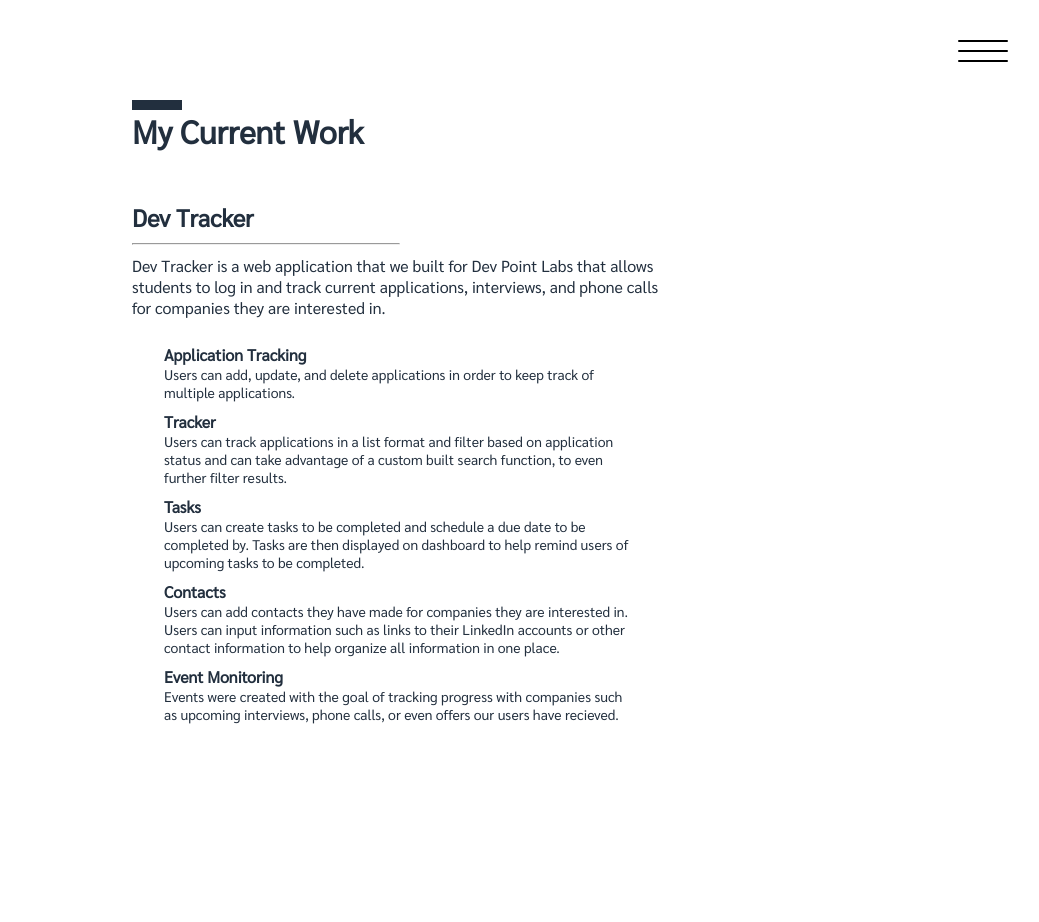
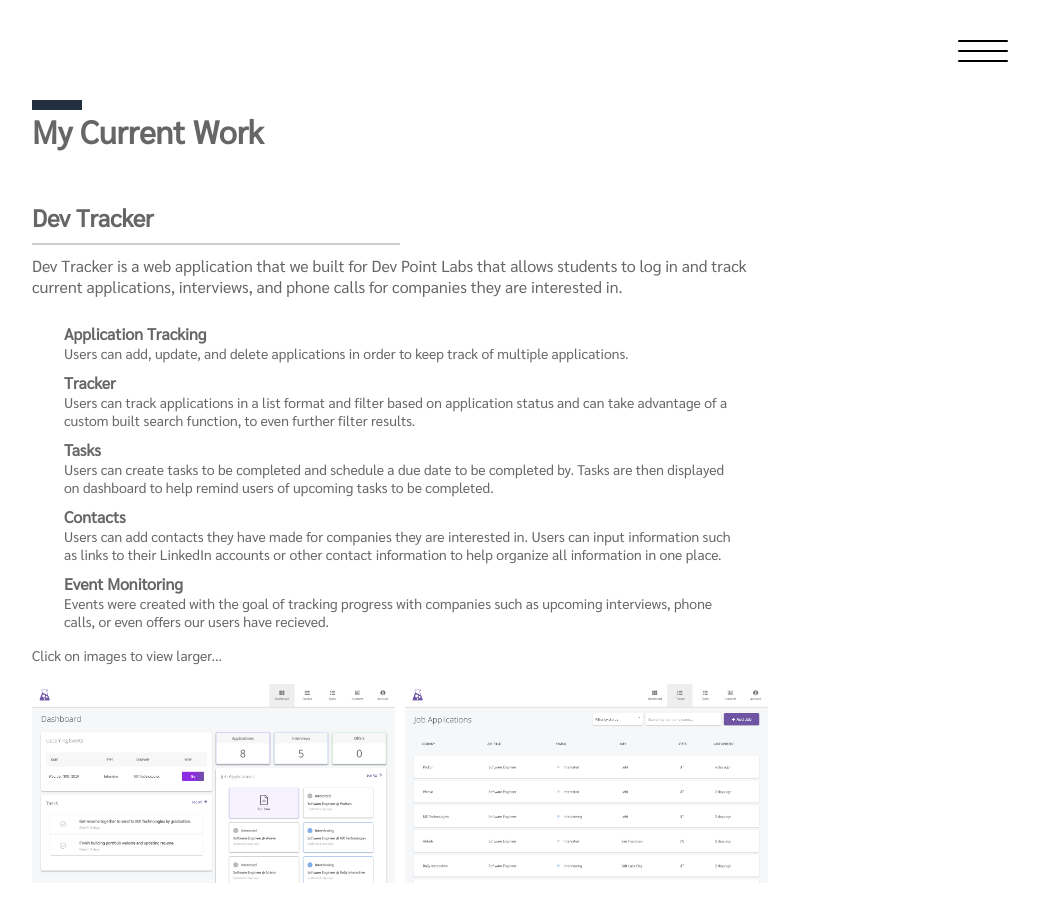
Before and after one commit to DanielJBailey/Portfolio-Website, a React (Create React App) app in the folder client/: page /work in a window 1280 px wide. Shown: the top 922 px of the page, without its empty margins (240-1279 px from the left). Built offline with nearby package versions, Linux system fonts and the light colour scheme.

Commit message:
add modal and build out project images

```diff
--- a/client/src/App.js
+++ b/client/src/App.js
@@ -4,7 +4,6 @@
 import About from "./components/About/About";
 import Work from "./components/Work/Work";
 import Experience from "./components/Experience/Experience";
-import Contact from "./components/Contact/Contact";
 import SideMenu from "./components/SideMenu";
 import styled from "styled-components";
 import "./App.scss";
@@ -37,7 +36,6 @@
           <Route exact path="/about" component={About} />
           <Route exact path="/work" component={Work} />
           <Route exact path="/experience" component={Experience} />
-          <Route exact path="/contact" component={Contact} />
         </Switch>
       </>
     );
--- a/client/src/App.scss
+++ b/client/src/App.scss
@@ -14,7 +14,8 @@
 body {
     font-size: 16px;
     font-family: 'Sarabun', sans-serif;
-    color: #222f3e;
+    color: #666;
+    // color: #222f3e;
 
     a {
         text-decoration: none;
--- a/client/src/components/About/About.js
+++ b/client/src/components/About/About.js
@@ -71,7 +71,7 @@
    display: flex;
    flex-direction: column;
    align-items: flex-start;
-   justify-content: center;
+   justify-content: flex-start;
    height: 100%;
    min-height: 100vh;
    width: 100%;
@@ -79,7 +79,6 @@
    max-width: 600px;
    width: 100%;
    padding: 100px 2em;
-   margin: 0 auto;
 
    h1 {
       &:before {
--- a/client/src/components/Contact/Contact.js
+++ /dev/null
@@ -1,9 +0,0 @@
-import React from 'react';
-
-const Contact = () => (
-    <>
-        <h1>Contact</h1>
-    </>
-)
-
-export default Contact;
--- a/client/src/components/SideMenu.js
+++ b/client/src/components/SideMenu.js
@@ -17,9 +17,6 @@
       </Link>
       <Link to="/experience" onClick={toggleMenu}>
         <ListItem open={open}>Experience</ListItem>
-      </Link>
-      <Link to="/contact" onClick={toggleMenu}>
-        <ListItem open={open}>Contact</ListItem>
       </Link>
     </MenuList>
   </MenuContainer>
--- /dev/null
+++ b/client/src/components/Work/ImageModal.js
@@ -0,0 +1,35 @@
+import React from "react";
+import styled from "styled-components";
+import { project_images } from "./ProjectImages";
+
+const ImageModal = (index) => {
+   return (
+      <ModalContainer>
+         <Image src={project_images[index.index].src}/>
+      </ModalContainer>
+   )
+}
+
+const Image = styled.img`
+   max-width: 100%;
+   border-radius: 10px;
+   box-shadow: 3px 4px 8px rgba(0,0,0,0.4);
+`;
+
+const ModalContainer = styled.div`
+   position: fixed;
+   top: 0;
+   left: 0;
+   background-color: rgba(0,0,0,0.7);
+   height: 100vh;
+   width: 100vw;
+   display: flex;
+   flex-direction: column;
+   justify-content: center;
+   align-items: center;
+   padding: 100px;
+   z-index: 9999;
+`;
+
+
+export default ImageModal;
--- /dev/null
+++ b/client/src/components/Work/ProjectImages.js
@@ -0,0 +1,7 @@
+import dashboard from '../../assets/dev_track_dashboard.png';
+import tracker from '../../assets/dev_track_tracker.png';
+
+export const project_images = [
+   {src: `${dashboard}`, alt: "dashboard"},
+   {src: `${tracker}`, alt: "tracker"},
+]
--- a/client/src/components/Work/Work.js
+++ b/client/src/components/Work/Work.js
@@ -1,7 +1,25 @@
-import React from "react";
+import React, { Component } from "react";
 import styled from "styled-components";
+import { project_images } from "./ProjectImages";
+import ImageModal from "./ImageModal";
 
-const Work = () => (
+class Work extends Component {
+   state = {
+      showModal: false,
+      currentImage: null
+   };
+
+   toggleModal = (index) =>
+      this.setState({
+         showModal: !this.state.showModal,
+         currentImage: index
+      });
+
+   render() {
+      let { showModal, currentImage } = this.state;
+      return (
+         <>
+            {showModal ? <ImageModal index={currentImage} /> : null}
             <WorkContainer>
                <h1>My Current Work</h1>
                <ProjectContainer>
@@ -9,60 +27,97 @@
                      <ProjectTitle>Dev Tracker</ProjectTitle>
                      <Hr />
                      <ProjectDescription>
-               Dev Tracker is a web application that we built for Dev Point Labs
-               that allows students to log in and track current applications,
-               interviews, and phone calls for companies they are interested in.
+                        Dev Tracker is a web application that we built for Dev
+                        Point Labs that allows students to log in and track
+                        current applications, interviews, and phone calls for
+                        companies they are interested in.
                      </ProjectDescription>
                      <Features>
                         <Feature>
                            <FeatureTitle>Application Tracking</FeatureTitle>
                            <FeatureDescription>
-                     Users can add, update, and delete applications in order to
-                     keep track of multiple applications.
+                              Users can add, update, and delete applications in
+                              order to keep track of multiple applications.
                            </FeatureDescription>
                         </Feature>
                         <Feature>
                            <FeatureTitle>Tracker</FeatureTitle>
                            <FeatureDescription>
-                     Users can track applications in a list format and filter
-                     based on application status and can take advantage of a
-                     custom built search function, to even further filter
-                     results.
+                              Users can track applications in a list format and
+                              filter based on application status and can take
+                              advantage of a custom built search function, to
+                              even further filter results.
                            </FeatureDescription>
                         </Feature>
                         <Feature>
                            <FeatureTitle>Tasks</FeatureTitle>
                            <FeatureDescription>
-                     Users can create tasks to be completed and schedule a due
-                     date to be completed by. Tasks are then displayed on
-                     dashboard to help remind users of upcoming tasks to be
-                     completed.
+                              Users can create tasks to be completed and
+                              schedule a due date to be completed by. Tasks are
+                              then displayed on dashboard to help remind users
+                              of upcoming tasks to be completed.
                            </FeatureDescription>
                         </Feature>
                         <Feature>
                            <FeatureTitle>Contacts</FeatureTitle>
                            <FeatureDescription>
-                     Users can add contacts they have made for companies they
-                     are interested in. Users can input information such as
-                     links to their LinkedIn accounts or other contact
-                     information to help organize all information in one place.
+                              Users can add contacts they have made for
+                              companies they are interested in. Users can input
+                              information such as links to their LinkedIn
+                              accounts or other contact information to help
+                              organize all information in one place.
                            </FeatureDescription>
                         </Feature>
                         <Feature>
                            <FeatureTitle>Event Monitoring</FeatureTitle>
                            <FeatureDescription>
-                     Events were created with the goal of tracking progress with
-                     companies such as upcoming interviews, phone calls, or even
-                     offers our users have recieved.
+                              Events were created with the goal of tracking
+                              progress with companies such as upcoming
+                              interviews, phone calls, or even offers our users
+                              have recieved.
                            </FeatureDescription>
                         </Feature>
                      </Features>
+                     <ClickMessage>
+                        Click on images to view larger...
+                     </ClickMessage>
+                     <ProjectImages>
+                        {project_images.map((image, i) => {
+                           return (
+                              <Img
+                                 key={i}
+                                 src={image.src}
+                                 alt={image.alt}
+                                 onClick={() => this.toggleModal(i)}
+                              />
+                           );
+                        })}
+                     </ProjectImages>
                   </Project>
                   <Project />
                   <Project />
                </ProjectContainer>
             </WorkContainer>
+         </>
       );
+   }
+}
+
+const ClickMessage = styled.p`
+   font-size: 14px;
+`;
+
+const ProjectImages = styled.div`
+   margin: 20px 0;
+   display: grid;
+   grid-template-columns: 1fr 1fr;
+   grid-gap: 10px;
+`;
+
+const Img = styled.img`
+   max-width: 100%;
+   cursor: pointer;
+`;
 
 const Feature = styled.li`
    padding-top: 10px;
@@ -81,6 +136,9 @@
 const Hr = styled.hr`
    width: 50%;
    margin: 10px 0;
+   height: 2px;
+   background-color: rgba(0, 0, 0, 0.2);
+   border: none;
 `;
 
 const ProjectContainer = styled.div`
@@ -94,7 +152,7 @@
    height: 100%;
    min-height: 100vh;
    padding: 100px 2em;
-   max-width: 600px;
+   max-width: 800px;
    width: 100%;
    margin: 0 auto;
 
@@ -109,8 +167,7 @@
    }
 `;
 
-const Project = styled.div`
-`;
+const Project = styled.div``;
 
 const ProjectTitle = styled.h2``;
 
```
Also changed, not shown: client/src/assets/dev_track_dashboard.png (added), client/src/assets/dev_track_tracker.png (added). Lines whose indentation alone changed are shown as unchanged.
